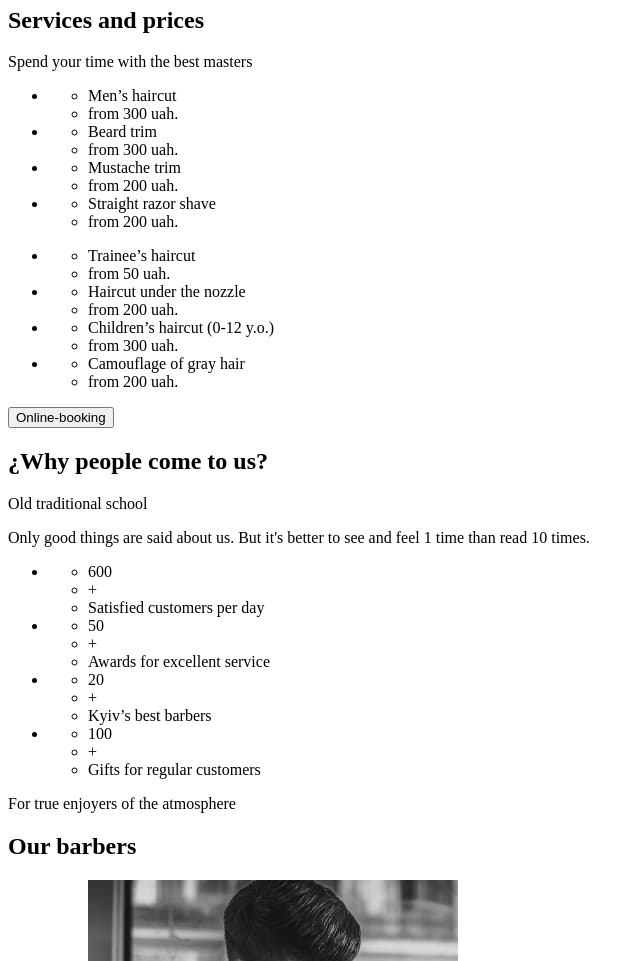
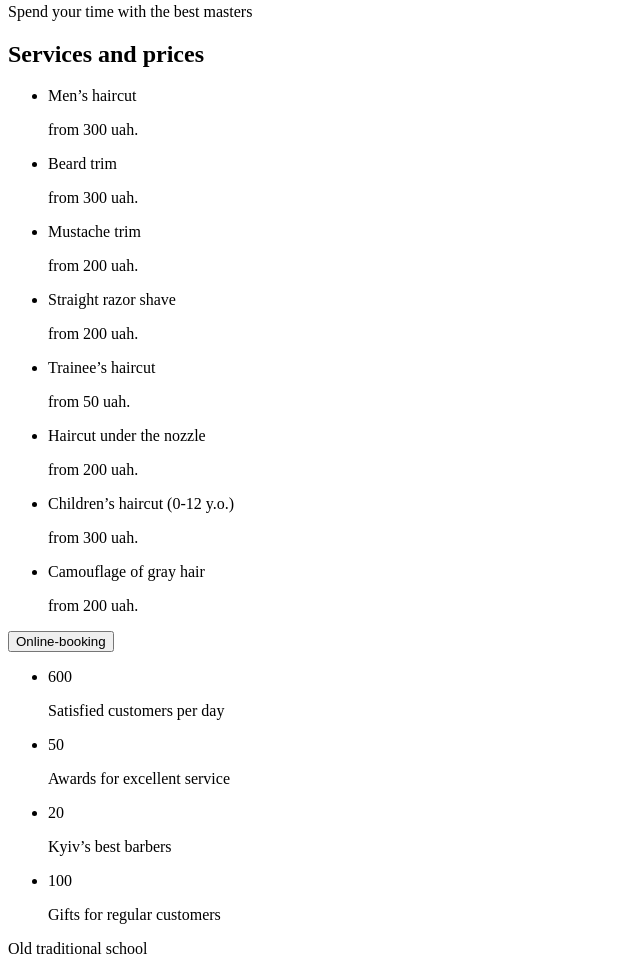
Before and after one commit to Dolbina/Barbershop, a plain HTML site: page index.html in a window 1280 px wide. Shown: the part 1050-2011 px from the top of the page, without its empty margins (0-644 px from the left). Drawn offline with Linux system fonts and the light colour scheme.

Commit message:
изменена структура списков

```diff
--- a/index.html
+++ b/index.html
@@ -23,8 +23,8 @@
 </body>
 <main>
     <section>
+        <p>A hair salon for men in Kyiv</p>
         <h1>BarberShop</h1>
-        <p>A hair salon for men in Kyiv</p>
         <p>We are experts in trendy men’s haircuts.
             We work quickly, carefully and with style.</p>
             <ul>
@@ -35,106 +35,100 @@
     <section>
         <img src="./image/shaving.jpg" alt="shaving beard" width="270">
         <img src="./image/razor.jpg" alt="shaving with a razor" width="270">
+        <p>About</p>
         <h2>Best Barbershop in your city</h2>
-        <p>About</p>
         <p>If you want to add more confidence to your image, you should definitely visit us.</p>
         <p>We are a team that never stops at what has been achieved and are thirsty for changes. And when you fall into the hands of our master, you will never be the same again. We are a team that is always "on the same wave" with clients. Therefore, we are always ready to improve everyone who comes to us!</p>
         <button type="button">Online-booking</button>
     </section>
     <section>
+        <p>Spend your time with the best masters</p>
         <h2>Services and prices</h2>
-        <p>Spend your time with the best masters</p>
         <ul>
-            <li><ul>
-                <li>Men’s haircut</li>
-                <li>from 300 uah.</li>
-            </ul></li>
-            <li><ul>
-                <li>Beard trim</li>
-                <li>from 300 uah.</li>
-            </ul></li>
-            <li><ul>
-                <li>Mustache trim</li>
-                <li>from 200 uah.</li>
-            </ul></li>
-            <li><ul>
-                <li>Straight razor shave</li>
-                <li>from 200 uah.</li>
-            </ul></li>
+            <li>
+                <p>Men’s haircut</p>
+                <p>from 300 uah.</p>
+            </li>
+            <li>
+                <p>Beard trim</p>
+                <p>from 300 uah.</p>
+            </li>
+            <li>
+                <p>Mustache trim</p>
+                <p>from 200 uah.</p>
+            </li>
+            <li>
+                <p>Straight razor shave</p>
+                <p>from 200 uah.</p>
+            </li>
         </ul>
         <ul>
-            <li><ul>
-                <li>Trainee’s haircut</li>
-                <li>from 50 uah.</li>
-            </ul></li>
-            <li><ul>
-                <li>Haircut under the nozzle</li>
-                <li>from 200 uah.</li>
-            </ul></li>
-            <li><ul>
-                <li>Children’s haircut (0-12 y.o.)</li>
-                <li>from 300 uah.</li>
-            </ul></li>
-            <li><ul>
-                <li>Camouflage of gray hair</li>
-                <li>from 200 uah.</li>
-            </ul></li>
+            <li>
+                <p>Trainee’s haircut</p>
+                <p>from 50 uah.</p>
+            </li>
+            <li>
+                <p>Haircut under the nozzle</p>
+                <p>from 200 uah.</p>
+            </li>
+            <li>
+                <p>Children’s haircut (0-12 y.o.)</p>
+                <p>from 300 uah.</p>
+            </li>
+            <li>
+                <p>Camouflage of gray hair</p>
+                <p>from 200 uah.</p>
+            </li>
         </ul>
         <button type="button">Online-booking</button>
     </section>
     <section>
+        <ul>
+            <li>
+                <span>600</span>
+                <p>Satisfied customers per day</p>
+            </li>
+            <li>
+                <span>50</span>
+                <p>Awards for excellent service</p>
+            </li>
+            <li>
+                <span>20</span>
+                <p>Kyiv’s best
+                    barbers</p>
+            </li>
+            <li>
+                <span>100</span>
+                <p>Gifts for regular customers</p>
+            </li>
+        </ul>
+        <p>Old traditional school</p>
         <h2>¿Why people come to us?</h2>
-        <p>Old traditional school</p>
         <p>Only good things are said about us. But it's better to see and feel 1 time than read 10 times. </p>
-        <ul>
-            <li><ul>
-                <li>600</li>
-                <li>+</li>
-                <li>Satisfied customers per day</li>
-            </ul></li>
-            <li><ul>
-                <li>50</li>
-                <li>+</li>
-                <li>Awards for excellent service</li>
-            </ul></li>
-            <li><ul>
-                <li>20</li>
-                <li>+</li>
-                <li>Kyiv’s best
-                    barbers</li>
-            </ul></li>
-            <li><ul>
-                <li>100</li>
-                <li>+</li>
-                <li>Gifts for regular customers</li>
-            </ul></li>
-        </ul>
     </section>
     <section>
         <p>For true enjoyers of the atmosphere</p>
         <h2>Our barbers</h2>
         <ul>
-            <li><ul>
-                <li><img src="./image/barber.jpg" alt="boy hairdresser cutting hair" width="370"></li>
-                <li><h3>John Smith</h3></li>
-                <li><p>Extreme Barber</p></li>
-                <li><a href="#"target="_blank" rel="noopener noreferrer nofollow"><img src="" alt="instagram"></a></li>
+                <li>
+                    <img src="./image/barber.jpg" alt="boy hairdresser cutting hair" width="370">
+                <h3>John Smith</h3>
+                <p>Extreme Barber</p>
+            </li>
+                <!-- <li><a href="#"target="_blank" rel="noopener noreferrer nofollow"><img src="" alt="instagram"></a></li>
                 <li><a href="#"target="_blank" rel="noopener noreferrer nofollow"><img src="" alt="twitter"></a></li>
                 <li><a href="#"target="_blank" rel="noopener noreferrer nofollow"><img src="" alt="facebook"></a></li>
-                <li><a href="#"target="_blank" rel="noopener noreferrer nofollow"><img src="" alt="linkedin"></a></li>
-            </ul></li>
-            <li><ul>
-                <li><img src="./image/barber2.jpg" alt="boy hairdresser cutting hair" width="370"></li>
-                <li><h3>Michele Doe</h3></li>
-                <li><p>Extreme Barber</p></li>
-
-            </ul></li>
-            <li><ul>
-                <li><img src="./image/barber3.jpg" alt="boy hairdresser cutting hair" width="370"></li>
-                <li><h3>Alan Black</h3></li>
-                <li><p>Extreme Barber</p></li>
-
-            </ul></li>
+                <li><a href="#"target="_blank" rel="noopener noreferrer nofollow"><img src="" alt="linkedin"></a></li> -->
+                <li>
+                    <img src="./image/barber2.jpg" alt="boy hairdresser cutting hair" width="370">
+                <h3>Michele Doe</h3>
+                <p>Extreme Barber</p>
+            </li>
+                <li>
+                    <img src="./image/barber3.jpg" alt="boy hairdresser cutting hair" width="370">
+                <h3>Alan Black</h3>
+                <p>Extreme Barber</p>
+            </li>
         </ul>
     </section>
     <section>
@@ -156,9 +150,9 @@
     <section>
         <h2>Contacts</h2>
         <address>
+            <a href="https://goo.gl/maps/6RVR3knhm1gNCTDt8" target="_blank" rel="noopener noreferrer nofollow"><br>st. Vasilkivska, 7A</br>
+                Kyiv, 08132</a>
             <ul>
-                <li><a href="https://goo.gl/maps/6RVR3knhm1gNCTDt8" target="_blank" rel="noopener noreferrer nofollow"><br>st. Vasilkivska, 7A</br>
-                    Kyiv, 08132</a></li>
                    <li><a href="tel:+380441111111">+38 044 111 11 11</a></li>
                    <li><a href="mailto:barbershop@email.com">barbershop@email.com</a></li>
             </ul>
```
